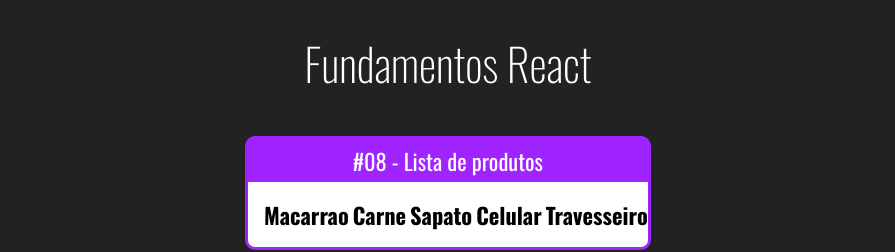
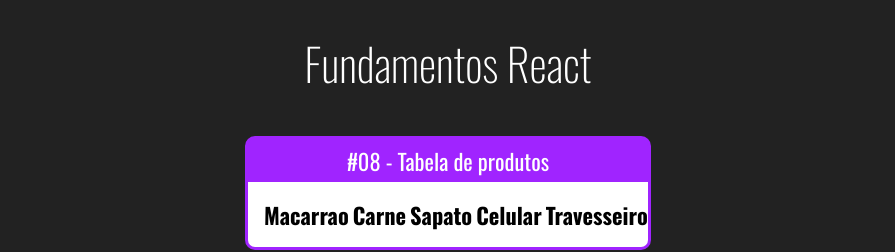
Before and after one commit to jaovw/React, a React (Create React App) app in the folder fundamentos-react/: page / in a window 1280 px wide. Shown: the top 252 px of the page, without its empty margins (192-1087 px from the left). Built offline with nearby package versions, Linux system fonts and the light colour scheme.

Commit message:
Mudanca de titulo

```diff
--- a/fundamentos-react/src/App.jsx
+++ b/fundamentos-react/src/App.jsx
@@ -18,7 +18,7 @@ export default _ =>
         <h1>Fundamentos React</h1>
 
         <div className="Cards">
-            <Card titulo='#08 - Lista de produtos' color='#a024ff'>
+            <Card titulo='#08 - Tabela de produtos' color='#a024ff'>
                 <TabelaProdutos/>
             </Card>
 
```
